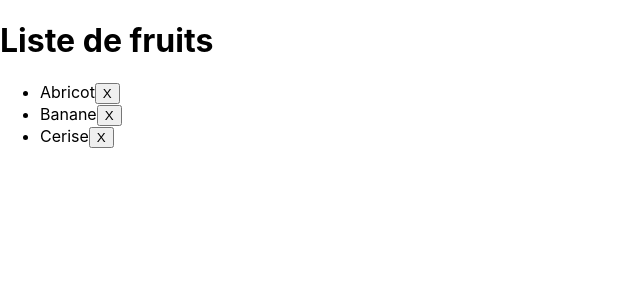
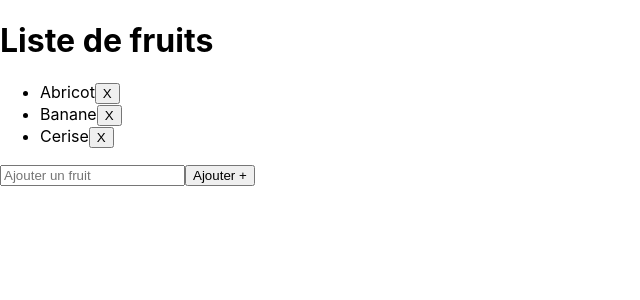
Before and after one commit to Ludoph/learn-react-fruitlist, a React (Create React App) app: page / in a window 1280 px wide. Shown: the top 300 px of the page, without its empty margins (0-640 px from the left). Built offline with nearby package versions, Linux system fonts and the light colour scheme.

Commit message:
feat : add function add fruits gestion de formulaire

```diff
--- a/src/App.js
+++ b/src/App.js
@@ -1,4 +1,4 @@
-import { useState } from "react";
+import { useRef, useState } from "react";
 
 function App() {
   //State (état, données)
@@ -7,6 +7,8 @@ function App() {
     { id: 2, nom: "Banane" },
     { id: 3, nom: "Cerise" },
   ]);
+  // const inputRef = useRef(); //methode 1
+  const [nouveauFruit, setNouveauFruit] = useState("");
 
   //Comportements
   const handleDelette = (id) => {
@@ -19,6 +21,20 @@ function App() {
 
     //3. modifier mon state avec le setter
     setFruits(fruitsCopyUpdated);
+  };
+
+  const handleSubmit = (Event) => {
+    Event.preventDefault();
+    const fruitsCopy = [...fruits];
+    const id = new Date().getTime();
+    const nom = nouveauFruit;
+    fruitsCopy.push({ id: id, nom: nom });
+    setFruits(fruitsCopy);
+    setNouveauFruit("");
+  };
+
+  const handleChange = (event) => {
+    setNouveauFruit(event.target.value);
   };
 
   //Affichage (render)
@@ -35,8 +51,24 @@ function App() {
           );
         })}
       </ul>
+      <form action="submit" onSubmit={handleSubmit}>
+        <input
+          value={nouveauFruit}
+          type="text"
+          placeholder="Ajouter un fruit"
+          onChange={handleChange}
+        />
+        <button>Ajouter + </button>
+      </form>
     </div>
   );
 }
 
 export default App;
+
+//Gestion du formulaire
+//1. creation du formulaire
+//2. soumission du formulaire (onSubmit handleSubmit)
+//3. collecte des données
+//3a. methode 1 : documetGetElementByID "React" (useRef)
+//3b. methode 2 :  synchro descendante ascendante (onChange handleChange)
```
